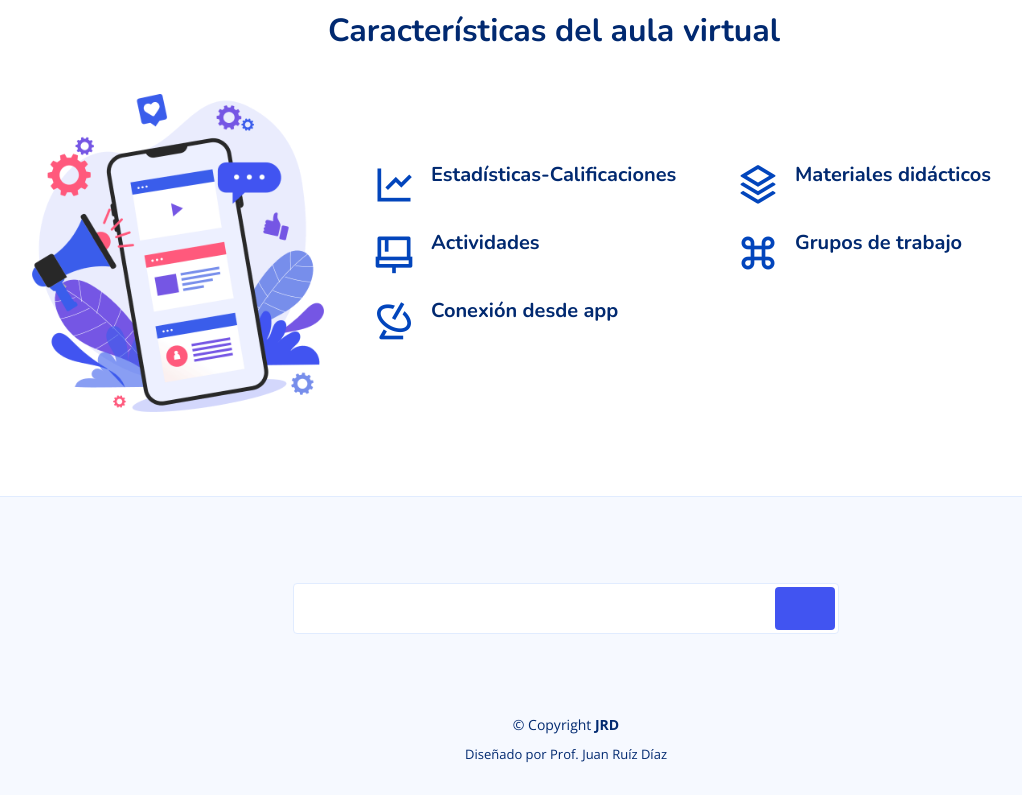
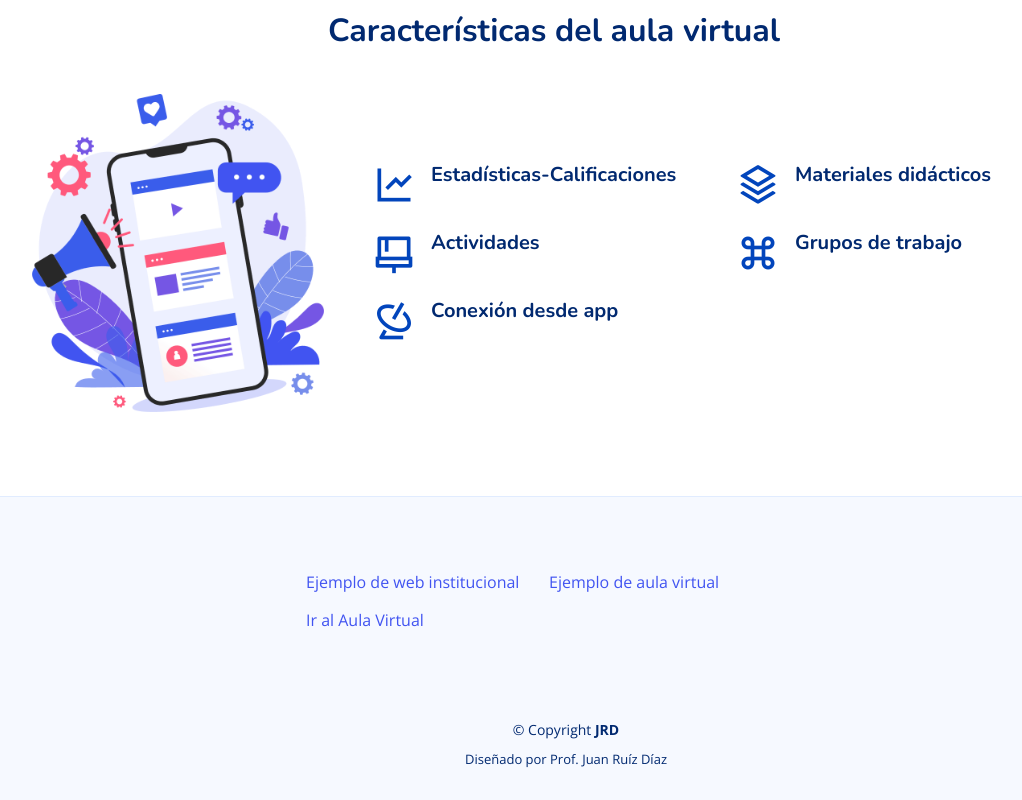
Before and after one commit to agrotecnica/proyectoar, a plain HTML site: page index.html in a window 1280 px wide. Shown: the part 3485-4285 px from the top of the page, without its empty margins (74-1096 px from the left). Drawn offline with nearby package versions, Linux system fonts and the light colour scheme; files whose address does not match are found by name.

Commit message:
Add files via upload

```diff
--- a/index.html
+++ b/index.html
@@ -186,7 +186,7 @@
             <div class="count-box">
               <i class="bi bi-emoji-smile"></i>
               <div>
-                <span data-purecounter-start="0" data-purecounter-end="240" data-purecounter-duration="1" class="purecounter"></span>
+                <span data-purecounter-start="0" data-purecounter-end="290" data-purecounter-duration="1" class="purecounter"></span>
                 <p>Estudiantes</p>
               </div>
             </div>
@@ -449,9 +449,13 @@
             <p></p>
           </div>
           <div class="col-lg-6">
-            <form action="" method="post">
+            <div class="btn"><a href="assets/img/web muestra.mp4">Ejemplo de web institucional</a></div>
+            <div class="btn"><a href="assets/img/av muestra.mp4">Ejemplo de aula virtual</a></div>
+            <div class="btn"><a href="https://agrotecnica152.neolms.com/">Ir al Aula Virtual</a></div>
+
+            <!--<form action="" method="post">
               <input type="email" name="email"><input type="submit" value="">
-            </form>
+            </form>-->
           </div>
         </div>
       </div>
```
